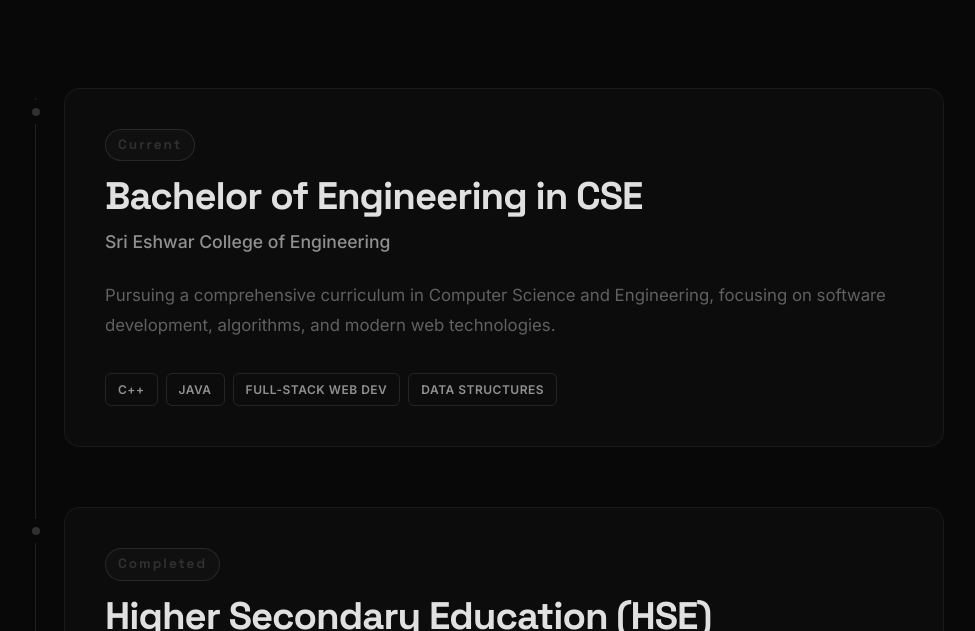
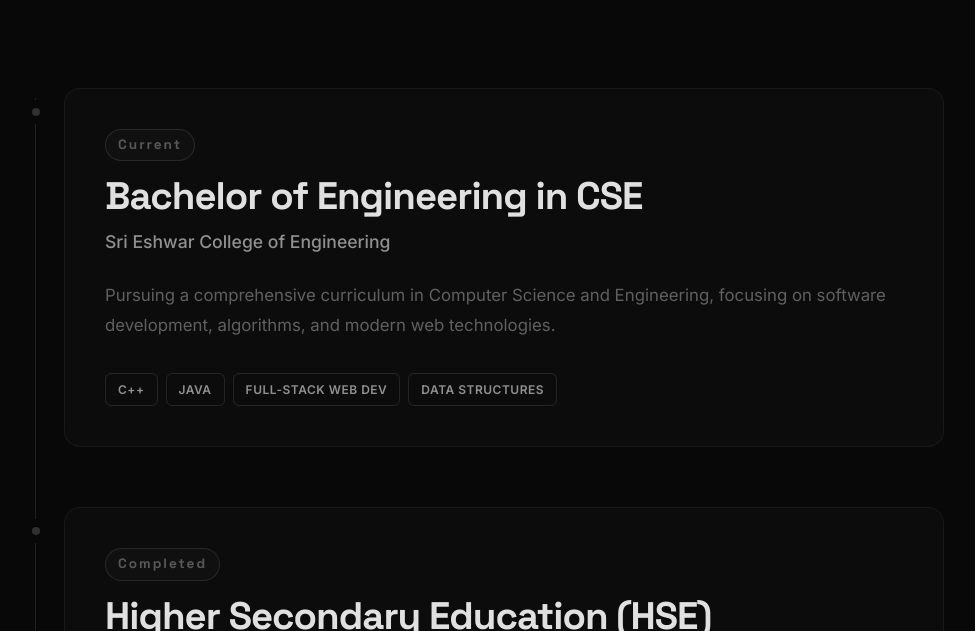
Before and after one commit to kavinkumar1603/portfolio, a Next.js app: page / in a window 1280 px wide. Shown: the part 5060-5691 px from the top of the page, without its empty margins (156-1131 px from the left). Built offline with nearby package versions, Linux system fonts and the light colour scheme.

Commit message:
feat: update text color in EducationSection for improved visibility

```diff
--- a/app/components/EducationSection.css
+++ b/app/components/EducationSection.css
@@ -122,7 +122,7 @@
   font-size: 0.85rem;
   font-weight: 700;
   letter-spacing: 2px;
-  color: var(--text-3);
+  color: var(--text-2);
   margin-bottom: 12px;
   padding: 4px 12px;
   border: 1px solid rgba(255, 255, 255, 0.1);
```
